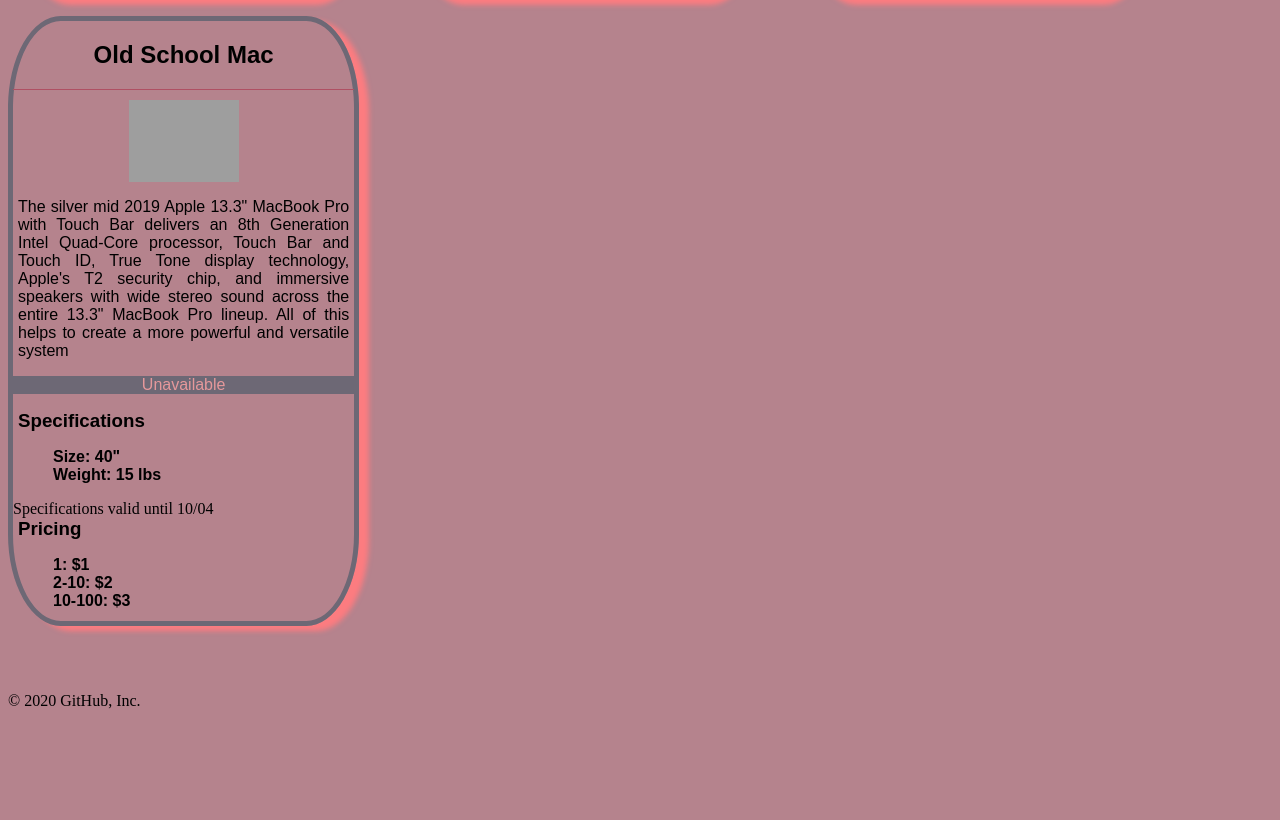
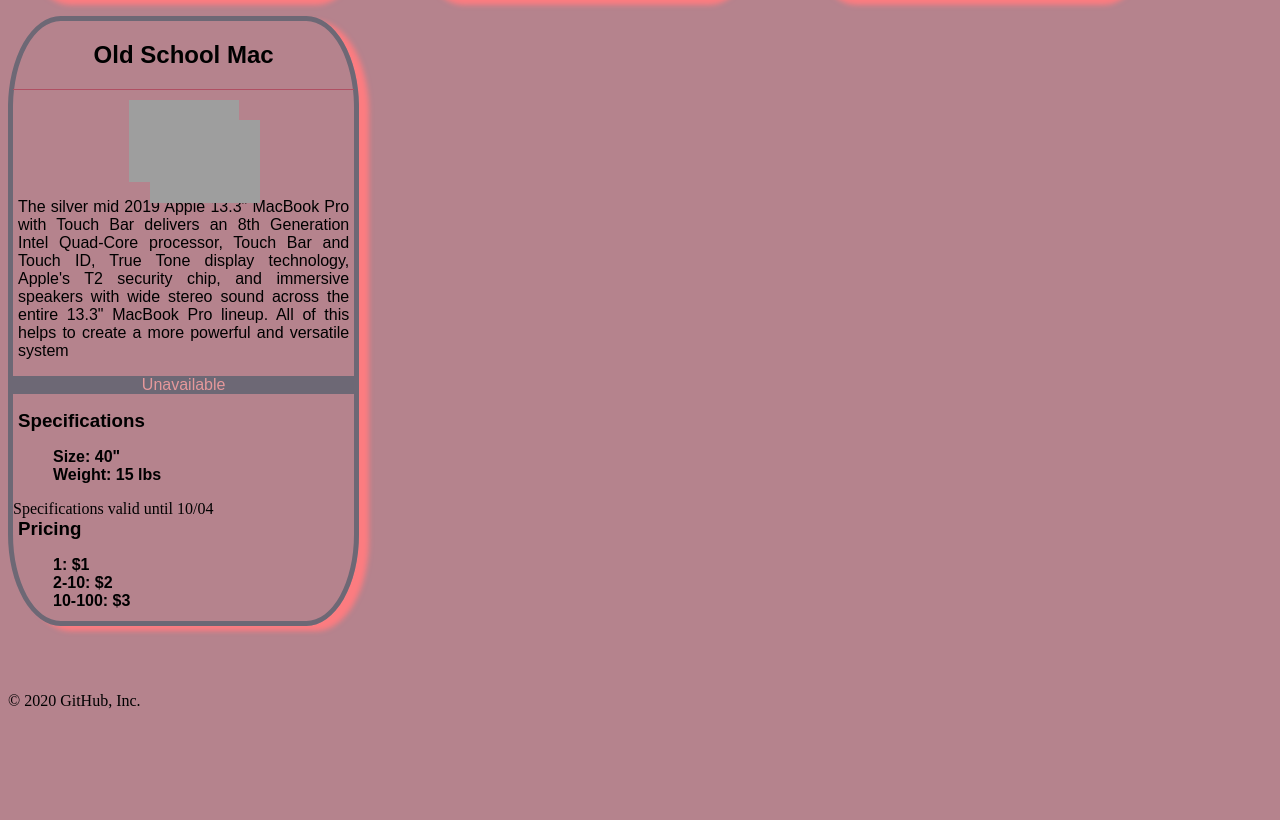
Before and after one commit to DeannaMix/ASSIGNMENT-product-cards, a plain HTML site: page index.html in a window 1280 px wide. Shown: the part 660-1480 px from the top of the page. Before the commit the page ends 1378 px from the top, so only its background shows below. Drawn offline with Linux system fonts and the light colour scheme; grey boxes are pictures that could not be loaded.

Commit message:
Added soldout logo

```diff
--- a/index.html
+++ b/index.html
@@ -175,9 +175,11 @@
                     </ul>
                 </div>
             </div>
+            <div class="SoldOut">
+                <img src="https://raw.githubusercontent.com/morecallan/css102-e6/master/images/soldOut.png" alt="Sold Out"/>
+            </div>
         </div>
     </div>
-
 </body>
 </html>
 © 2020 GitHub, Inc.
--- a/main.css
+++ b/main.css
@@ -66,3 +66,11 @@ h3 {
     font-family: sans-serif;
     margin: 0 5px;
 }
+
+.SoldOut {
+    position: absolute;
+    width: 300px;
+    height: 700px;
+    top: 780px;
+    left: 150px;
+}
```
